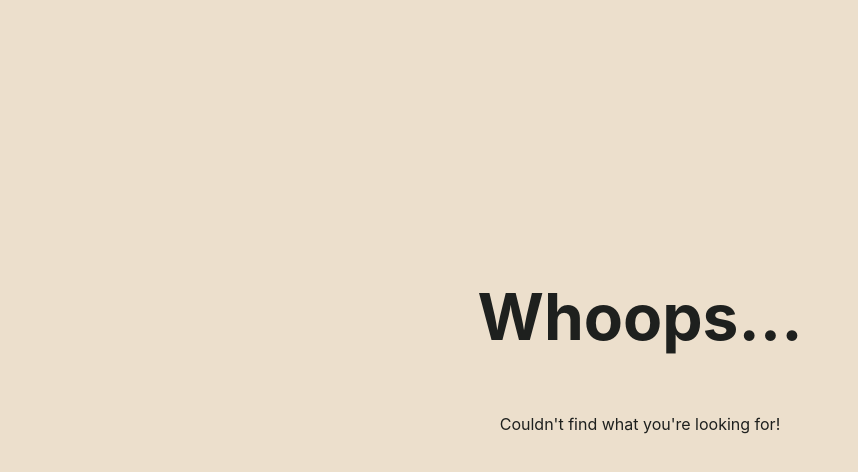
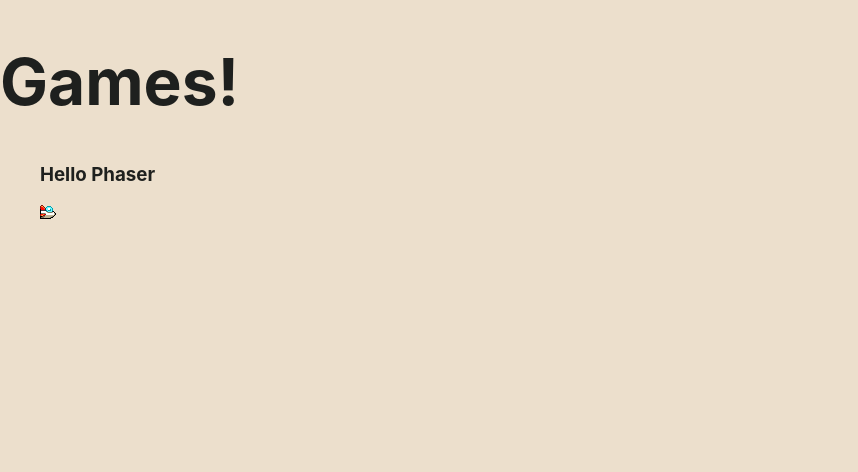
Before and after one commit to Chandler-Davidson/ChandlerDavidson, a Next.js app: page /games in a window 1280 px wide. Before the commit this address had no page. Shown: the top 472 px of the page, without its empty margins (0-858 px from the left). Built offline with nearby package versions, Linux system fonts and the light colour scheme.

Commit message:
Add games page

```diff
--- /dev/null
+++ b/pages/games.js
@@ -0,0 +1,41 @@
+import { useState } from 'react';
+
+const games = [{
+    name: 'Hello Phaser',
+    icon: 'phaser-game',
+    loader: async () => {
+        const module = await import('template-bun/dist/phaser-game.es');
+        module.default('game-container');
+    }
+}];
+
+// Phaser recreates a canvas element on game start
+const removeExistingCanvas = () => document.getElementsByTagName('canvas')[0].remove();
+
+export default function Games() {
+    const [selected, setSelected] = useState(null);
+    const loadGame = (name, loader) => {
+        if (selected) {
+            removeExistingCanvas();
+        }
+
+        setSelected(name);
+        loader();
+    }
+
+    return (<>
+        <h1>Games!</h1>
+        <ul>
+            {games.map(({ name, icon, loader }) =>
+                <div>
+                    <h3>{name}</h3>
+                    <img key={name} src={`${icon}.png`} onClick={() => loadGame(name, loader)} />
+                </div>
+            )}
+        </ul>
+        <div id="app">
+            <div id="game-container"></div>
+        </div>
+    </>
+    )
+}
```
Also changed, not shown: public/phaser-game.png (added).
